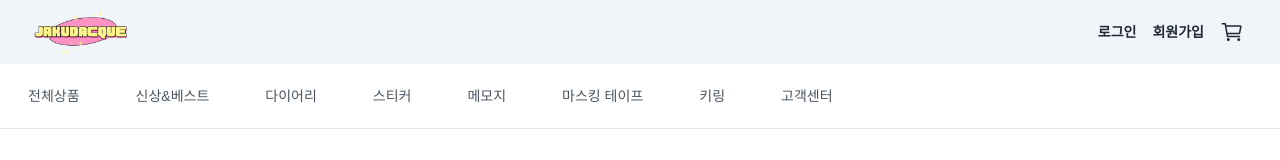
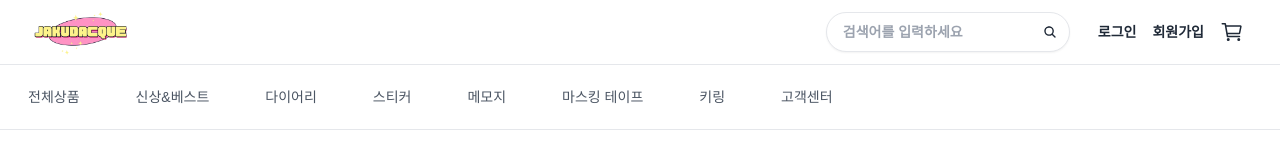
Before and after one commit to FRONTENDBOOTCAMP-11th/Jakudacque, a React (Vite) app: page / in a window 1280 px wide. Shown: the top 160 px of the page. Built offline with nearby package versions, Linux system fonts and the light colour scheme; a web font is replaced by a local one.

Commit message:
✨feat: 헤더에 검색 바 추가

```diff
--- a/src/components/layout/Header.jsx
+++ b/src/components/layout/Header.jsx
@@ -1,8 +1,35 @@
 import tw from "tailwind-styled-components";
 // import useUserStore from "@zustand/userStore";
+import { useState } from "react";
 import { Link } from "react-router-dom";
+import { IoSearch } from "react-icons/io5";
 import { IoCartOutline } from "react-icons/io5";
 import { IoSettingsOutline } from "react-icons/io5";
+
+function SearchBar() {
+  const [keyword, setKeyword] = useState("");
+
+  const handleSearch = event => {
+    event.preventDefault();
+    console.log("검색어:", keyword);
+  };
+
+  return (
+    <div className="flex items-center justify-between w-full p-2 pl-4 text-sm bg-white border rounded-full shadow-sm">
+      <input
+        type="text"
+        placeholder="검색어를 입력하세요"
+        className="flex-1 focus:outline-none"
+        value={keyword}
+        onChange={event => setKeyword(event.target.value)}
+        onKeyPress={event => event.key === "Enter" && handleSearch(event)}
+      />
+      <button className="p-1" onClick={handleSearch}>
+        <IoSearch />
+      </button>{" "}
+    </div>
+  );
+}
 
 export default function Header() {
   const user = false;
@@ -14,8 +41,8 @@ export default function Header() {
   };
 
   return (
-    <header className="px-2 text-gray-800 md:px-8 min-w-80 bg-slate-100">
-      <nav className="flex flex-wrap items-center justify-between py-4 md:py-2 ">
+    <header className="relative px-2 py-4 text-gray-800 border-b sm:py-2 md:px-8 min-w-80">
+      <nav className="flex flex-wrap items-center justify-between ">
         <Link to="/">
           <img
             className="h-9 sm:h-12"
@@ -25,6 +52,9 @@ export default function Header() {
         </Link>
 
         <div className="flex items-center gap-2 text-sm font-semibold">
+          <div className="hidden mr-4 sm:flex">
+            <SearchBar />
+          </div>
           {user ? (
             <form onSubmit={handleLogout}>
               <button type="submit" className="p-1 rounded hover:bg-gray-200">
@@ -49,10 +79,13 @@ export default function Header() {
           )}
         </div>
       </nav>
+      <div className="mt-4 sm:hidden">
+        <SearchBar />
+      </div>
     </header>
   );
 }
 
 const LinkButton = tw(Link)`
-  p-1 rounded hover:bg-gray-200
+  p-1 rounded hover:bg-gray-200 flex-shrink-0
 `;
```
